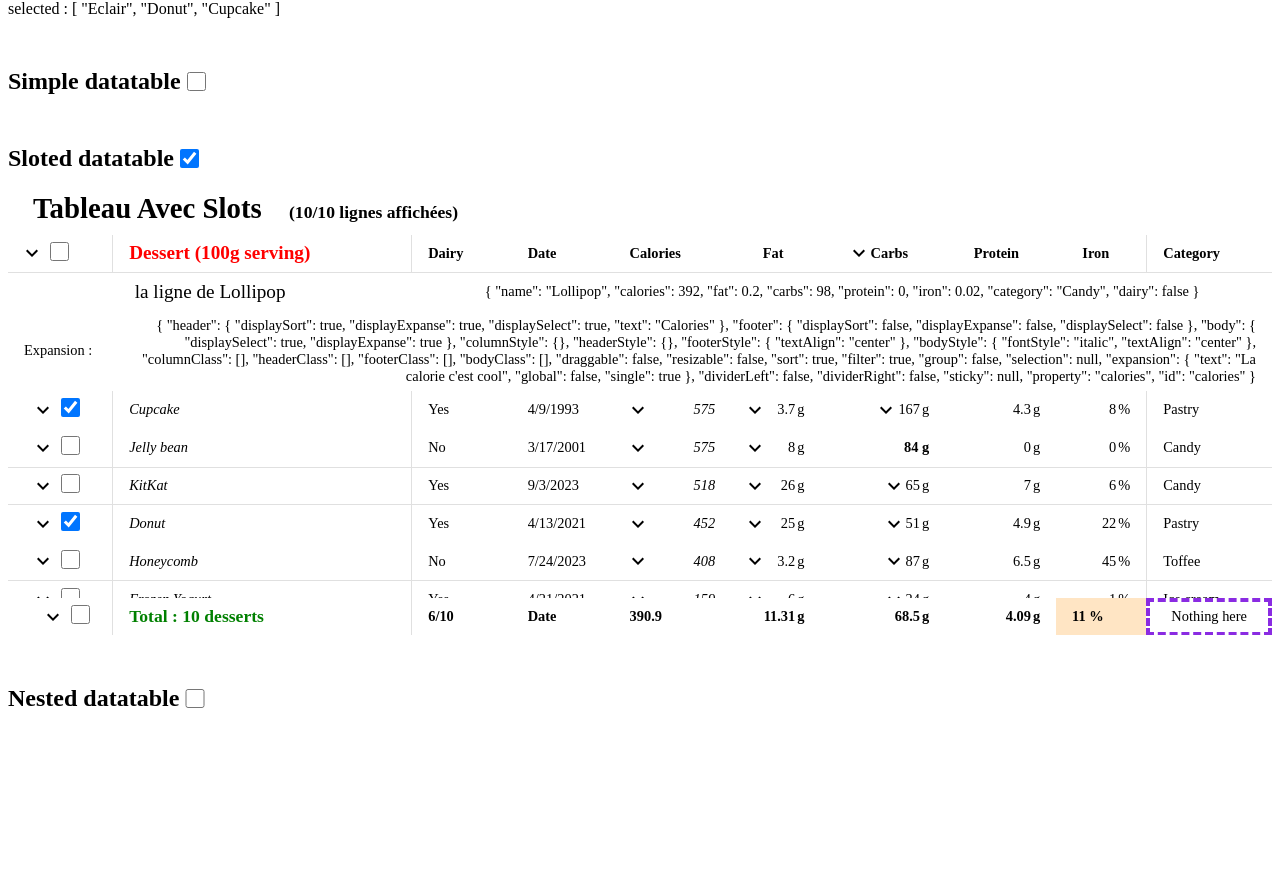
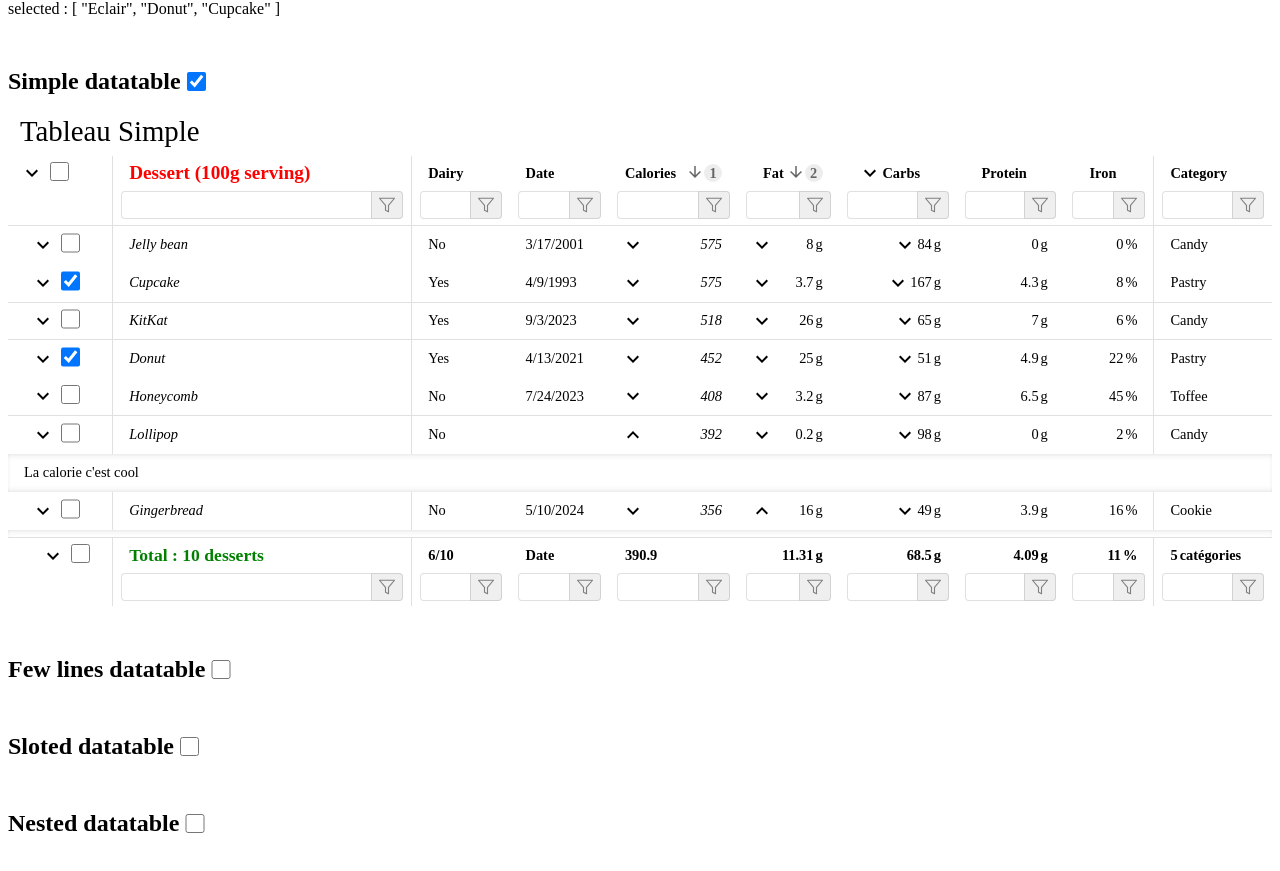
Before and after one commit to BOISSARD/vue3-bc-datatable, a Vue app: page / in a window 1280 px wide. Shown: the part 443-1314 px from the top of the page. Before the commit the page ends 1201 px from the top, so only its background shows below. Built offline with nearby package versions, Linux system fonts and the light colour scheme.

Commit message:
Fix menu filter height

```diff
--- a/package.json
+++ b/package.json
@@ -1,7 +1,7 @@
 {
   "name": "vue3-bc-datatable",
   "private": false,
-  "version": "0.0.11",
+  "version": "0.0.12",
   "type": "module",
   "repository": {
     "type": "git",
--- a/src/App.vue
+++ b/src/App.vue
@@ -48,7 +48,7 @@
 </div>
 
 
-	<template v-if="tabSimple || tabSloted">
+	<template v-if="tabSimple || tabSloted ||tabFew">
 	<div :style="{ display: 'flex', flexWrap: 'wrap', alignItems: 'center', justifyContent: 'space-around', margin: '60px 0 15px' }">
 		<div :style="{ flex: '0 0 auto' }"> <button @click="addCol" >Add Col</button> </div>
 		<div :style="{ flex: '0 0 auto' }"> <button @click="update2ndCol" >Update 2nd col</button> </div>
@@ -98,6 +98,20 @@
 		:displayFilters="true"
 
 		v-model:expand="expanded"
+	/>
+</div>
+
+<h2 id="tabFew">Few lines datatable <input type="checkbox" v-model="tabFew"></h2>
+<div v-if="tabFew">
+	<Datatable v-if="true"
+		identifier="tabFew"
+		title="Tableau peu de lignes"
+
+		:columns="headers"
+		:rows="empty ? [] : items.splice(0,2)"
+		propId="name"
+
+		displayFilters
 	/>
 </div>
 
@@ -227,8 +241,9 @@ const hideCol = ref(false)
 
 const tabEmpty = ref(false)
 const tabMinimal = ref(false)
-const tabSimple = ref(false)
-const tabSloted = ref(true)
+const tabFew = ref(false)
+const tabSimple = ref(true)
+const tabSloted = ref(false)
 const tabNested = ref(false)
 
 //#region		Table with desserts
--- a/src/components/datatable-headers.vue
+++ b/src/components/datatable-headers.vue
@@ -60,7 +60,8 @@
                         :filterChoices="table.getFilters(table.valueTypeByColumn.value[column.id])"
                         :chooseFilter="choice => table.updateFilters(column, 'method', choice)"
                         :class="['bcdatatable-filter', { 'divider-left': column.dividerLeft, 'divider-right': column.dividerRight }, ]"
-                        :style="{ ...table.getRowHeightFromDensity.value, ...table.getSticky(component, column), }"
+                        :style="{ ...table.getRowHeightFromDensity.value, ...table.getSticky(component, column) }"
+                        :filterMenuHeight="filterMenuHeight"
                     >
 
                         <slot :key="`filter-${table.generateKey(component, column)}`"
@@ -71,12 +72,13 @@
                             :filterChoices="table.getFilters(table.valueTypeByColumn.value[column.id])"
                             :chooseFilter="choice => table.updateFilters(column, 'method', choice)"
                             :class="['bcdatatable-filter', { 'divider-left': column.dividerLeft, 'divider-right': column.dividerRight }, ]"
-                            :style="{ ...table.getRowHeightFromDensity.value, ...table.getSticky(component, column), }"
+                            :style="{ ...table.getRowHeightFromDensity.value, ...table.getSticky(component, column) }"
+                            :filterMenuHeight="filterMenuHeight"
                         >
 
                             <th v-if="column.filter" v-show="!column.hidden"
                                 :class="[ { 'divider-left': column.dividerLeft, 'divider-right': column.dividerRight }, ]"
-                                :style="{ ...table.getRowHeightFromDensity.value, ...table.getSticky(component, column), }"
+                                :style="{ ...table.getRowHeightFromDensity.value, ...table.getSticky(component, column) }"
                                 class="bcdatatable-filter"
                                 @mouseleave="hideFiltersMenu()"
                             >
@@ -167,7 +169,12 @@ function hideFiltersMenu() {
 
 
 const filterMenuHeight = computed(() => {
-    return props.table.wrapper.value?.clientHeight * 0.75
+    const table = props.table.el.value
+    const headHeight = table?.querySelector('thead')?.getBoundingClientRect().height ?? 0
+    const footHeight = table?.querySelector('tfoot')?.getBoundingClientRect().height ?? 0
+    const menuHeight = (props.table.wrapper.value?.clientHeight - headHeight - footHeight) * (!footHeight || !headHeight ? 0.75 : 1)
+    // console.log("filterMenuHeight", table, props.table.el.value?.querySelector('thead'), headHeight, props.table.el.value?.querySelector('tfoot'), footHeight, menuHeight)
+    return menuHeight
 })
 </script>
 
--- a/src/components/datatable.vue
+++ b/src/components/datatable.vue
@@ -11,7 +11,7 @@
             <slot name="top" v-bind="getThis"></slot>
         </div>
 
-        <div style="overflow: auto; width: 100%" :style="tableStyle" :class="tableClass" class="bcdatatable-parent" ref="tableWrapper" >
+        <div style="overflow-x: auto; width: 100%" :style="tableStyle" :class="tableClass" class="bcdatatable-parent" ref="tableWrapper" >
             <slot v-bind="getThis">
 
                 <table
--- a/src/components/style.scss
+++ b/src/components/style.scss
@@ -32,7 +32,8 @@
     --bcdatatable-title-font-size: 1.8rem;
 }
 
-.bcdatatable-parent, .bcdatatable-filter-menu {
+// .bcdatatable-parent, .bcdatatable-filter-menu {
+.bcdatatable-parent, .bcdatatable-parent * {
     &::-webkit-scrollbar {
         width: 8px;
         height: 10px;
```
